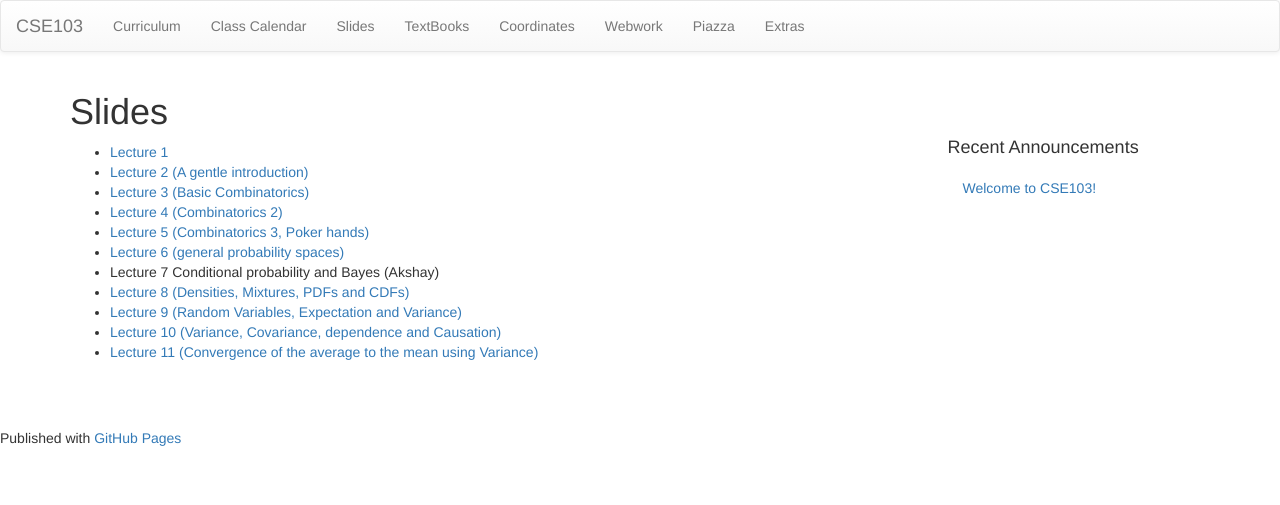
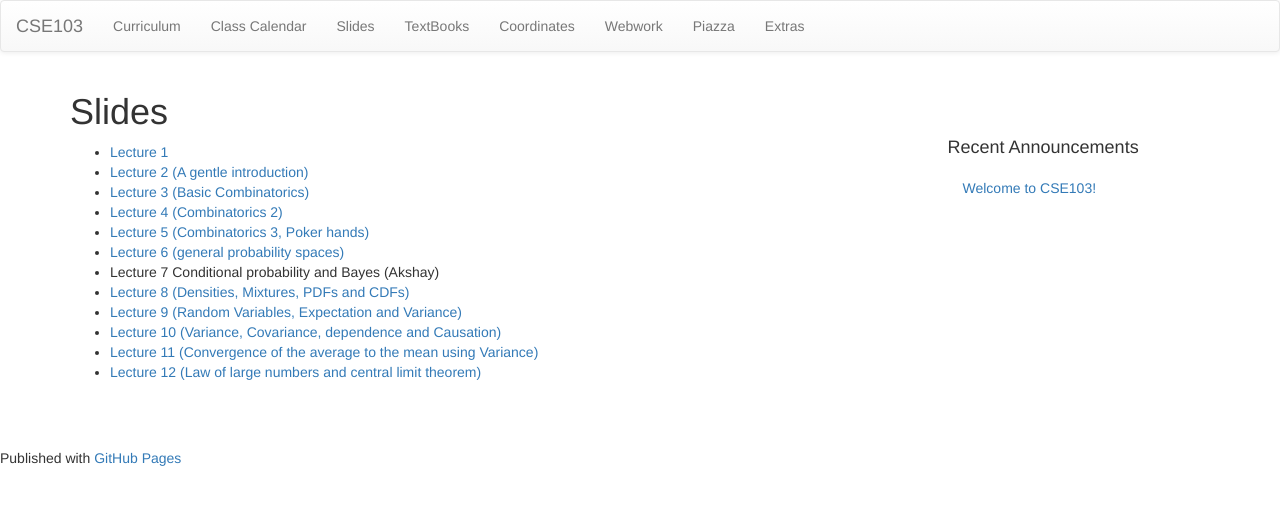
Before and after one commit to cse103/cse103.github.io, a Jekyll site: the page built from pages/18.Slides.md, in a window 1280 px wide. Shown: the top 505 px of the page. Built offline with Jekyll 4.4.1, drawn with Linux system fonts in a browser that asks for light colours; nearby versions of some CDN libraries; Markdown is read by kramdown in place of the engine named in the settings.

Commit message:
Lecture 12 slides

```diff
--- a/pages/18.Slides.md
+++ b/pages/18.Slides.md
@@ -15,3 +15,4 @@ permalink: /slides/
 * [Lecture 9 (Random Variables, Expectation and Variance)](/Slides/RandomVariablesExpectationVariance.pdf)
 * [Lecture 10 (Variance, Covariance, dependence and Causation)](/Slides/CovCorr.pdf)
 * [Lecture 11 (Convergence of the average to the mean using Variance)](/Slides/lectures/MarkovChebyshev.pdf)
+* [Lecture 12 (Law of large numbers and central limit theorem)](/Slides/LargeNumbersCLT.pdf)
```
Also changed, not shown: 1 other file.
